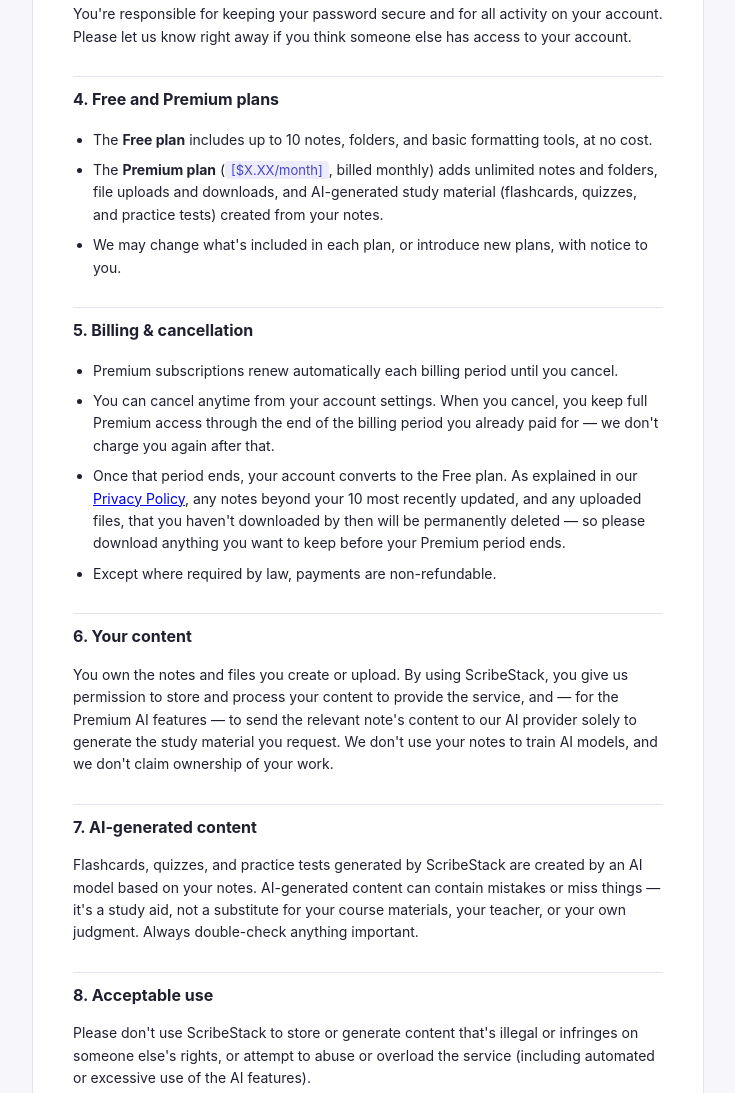
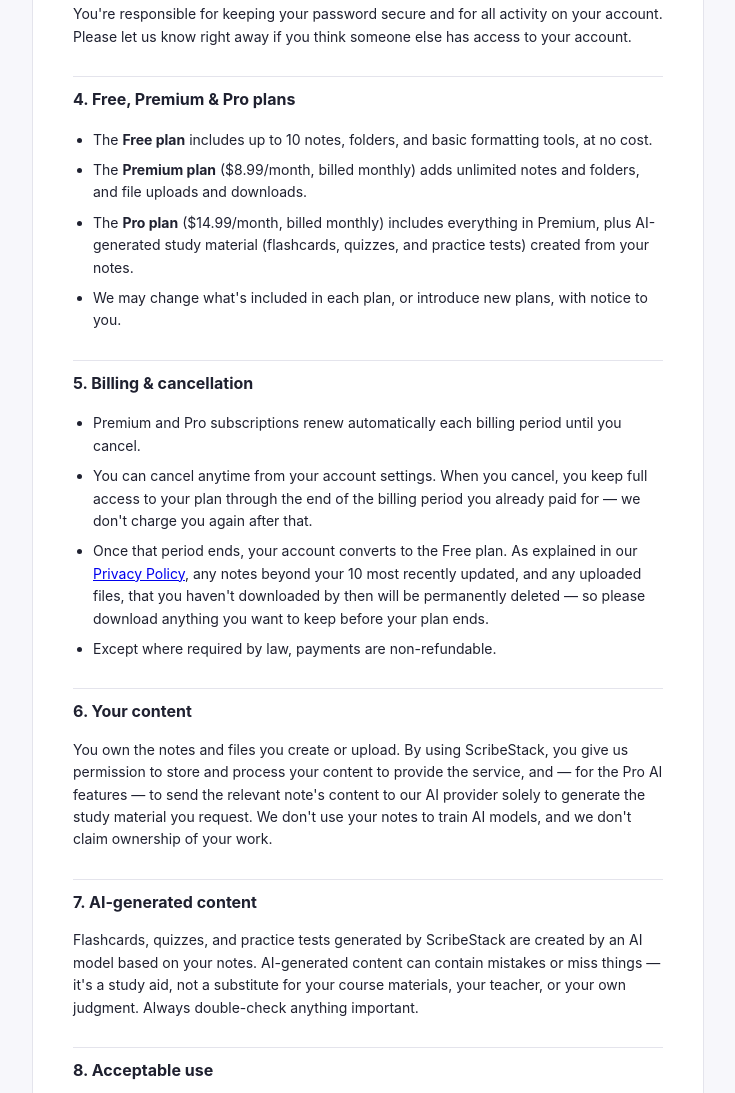
Before and after one commit to clarkretailofficial/study-app, a website: page studyapp/public/terms.html in a window 1280 px wide. Shown: the part 516-1609 px from the top of the page, without its empty margins (272-1007 px from the left). Drawn offline with Linux system fonts and the light colour scheme.

Commit message:
Update terms.html

```diff
--- a/studyapp/public/terms.html
+++ b/studyapp/public/terms.html
@@ -38,31 +38,32 @@
       <p>You're responsible for keeping your password secure and for all activity on your account.
         Please let us know right away if you think someone else has access to your account.</p>
 
-      <h2>4. Free and Premium plans</h2>
+      <h2>4. Free, Premium &amp; Pro plans</h2>
       <ul>
         <li>The <strong>Free plan</strong> includes up to 10 notes, folders, and basic formatting tools, at no cost.</li>
-        <li>The <strong>Premium plan</strong> (<span class="legal-placeholder">[$X.XX/month]</span>, billed monthly)
-          adds unlimited notes and folders, file uploads and downloads, and AI-generated study material
-          (flashcards, quizzes, and practice tests) created from your notes.</li>
+        <li>The <strong>Premium plan</strong> ($8.99/month, billed monthly) adds unlimited notes and
+          folders, and file uploads and downloads.</li>
+        <li>The <strong>Pro plan</strong> ($14.99/month, billed monthly) includes everything in Premium,
+          plus AI-generated study material (flashcards, quizzes, and practice tests) created from your notes.</li>
         <li>We may change what's included in each plan, or introduce new plans, with notice to you.</li>
       </ul>
 
       <h2>5. Billing &amp; cancellation</h2>
       <ul>
-        <li>Premium subscriptions renew automatically each billing period until you cancel.</li>
-        <li>You can cancel anytime from your account settings. When you cancel, you keep full Premium
-          access through the end of the billing period you already paid for — we don't charge you again
+        <li>Premium and Pro subscriptions renew automatically each billing period until you cancel.</li>
+        <li>You can cancel anytime from your account settings. When you cancel, you keep full access to
+          your plan through the end of the billing period you already paid for — we don't charge you again
           after that.</li>
         <li>Once that period ends, your account converts to the Free plan. As explained in our
           <a href="/privacy.html">Privacy Policy</a>, any notes beyond your 10 most recently updated, and
           any uploaded files, that you haven't downloaded by then will be permanently deleted — so please
-          download anything you want to keep before your Premium period ends.</li>
+          download anything you want to keep before your plan ends.</li>
         <li>Except where required by law, payments are non-refundable.</li>
       </ul>
 
       <h2>6. Your content</h2>
       <p>You own the notes and files you create or upload. By using ScribeStack, you give us permission
-        to store and process your content to provide the service, and — for the Premium AI features —
+        to store and process your content to provide the service, and — for the Pro AI features —
         to send the relevant note's content to our AI provider solely to generate the study material you
         request. We don't use your notes to train AI models, and we don't claim ownership of your work.</p>
 
@@ -92,11 +93,11 @@
         date above; continued use after changes means you accept the updated terms.</p>
 
       <h2>12. Governing law</h2>
-      <p>These terms are governed by the laws of <span class="legal-placeholder">[your state/country]</span>,
-        without regard to conflict-of-law principles.</p>
+      <p>These terms are governed by the laws of the United States, without regard to conflict-of-law
+        principles.</p>
 
       <h2>13. Contact us</h2>
-      <p>Questions about these terms? Reach us at <span class="legal-placeholder">[contact email]</span>.</p>
+      <p>Questions about these terms? Reach us at <a href="mailto:giacalonebusiness07@gmail.com">giacalonebusiness07@gmail.com</a>.</p>
     </div>
   </div>
 </body>
```
